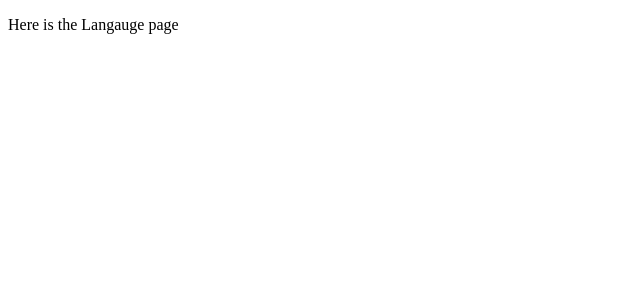
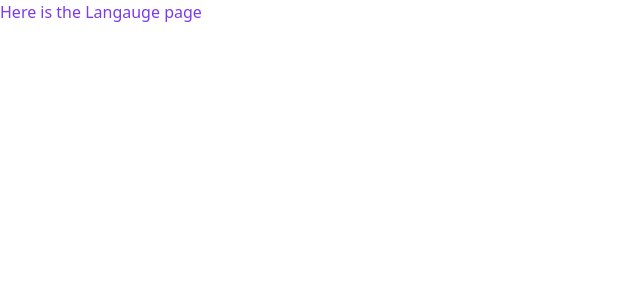
Before and after one commit to deendevelopers/team-10-community-app, a React (Create React App) app: page / in a window 1280 px wide. Shown: the top 300 px of the page, without its empty margins (0-640 px from the left). Built offline with nearby package versions, Linux system fonts and the light colour scheme.

Commit message:
Adding tailwindcss

```diff
--- /dev/null
+++ b/craco.config.js
@@ -0,0 +1,8 @@
+// craco.config.js
+module.exports = {
+  style: {
+    postcss: {
+      plugins: [require("tailwindcss"), require("autoprefixer")],
+    },
+  },
+};
--- a/src/features/Language/components/Language.js
+++ b/src/features/Language/components/Language.js
@@ -2,7 +2,7 @@
 
 const Language = () => (
   <div>
-    <p>Here is the Langauge page</p>
+    <p className="text-purple-600">Here is the Langauge page</p>
   </div>
 );
 
--- /dev/null
+++ b/src/index.css
@@ -0,0 +1,4 @@
+/* ./src/index.css */
+@tailwind base;
+@tailwind components;
+@tailwind utilities;
--- a/src/index.js
+++ b/src/index.js
@@ -1,6 +1,7 @@
 import React from "react";
 import ReactDOM from "react-dom";
 import App from "./App";
+import "./index.css";
 import reportWebVitals from "./reportWebVitals";
 
 ReactDOM.render(
--- /dev/null
+++ b/tailwind.config.js
@@ -0,0 +1,11 @@
+module.exports = {
+  purge: ["./src/**/*.{js,jsx,ts,tsx}", "./public/index.html"],
+  darkMode: false, // or 'media' or 'class'
+  theme: {
+    extend: {},
+  },
+  variants: {
+    extend: {},
+  },
+  plugins: [],
+};
```
Also changed, not shown: package.json (+10 -4 lines), 1 other file (tests, documents, lock files or other folders).
